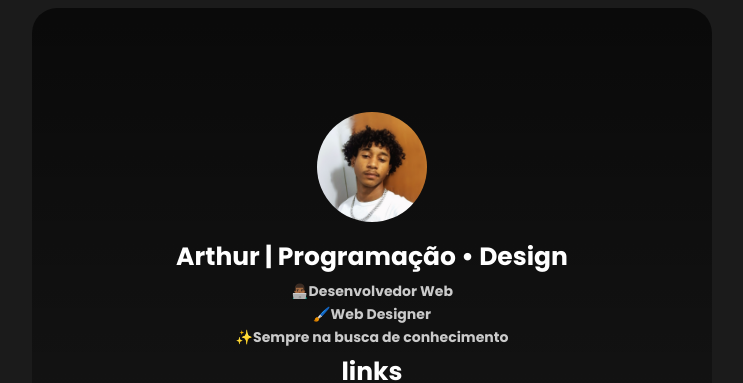
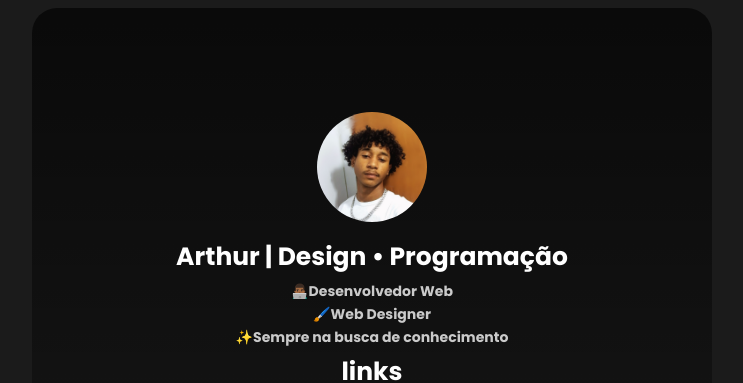
Before and after one commit to arthurtrifi/card-page-atr, a plain HTML site: page index.html in a window 1280 px wide. Shown: the top 383 px of the page, without its empty margins (268-1011 px from the left). Drawn offline with Linux system fonts and the light colour scheme.

Commit message:
Update index.html

```diff
--- a/index.html
+++ b/index.html
@@ -12,7 +12,7 @@
     <div class="conteiner">
         <header>
             <img src="Design sem nome.png" alt="foto-arthur">
-            <h1 class="name">Arthur | Programação • Design</h1>
+            <h1 class="name">Arthur | Design • Programação</h1>
             <div class="details">
                 <h3>👨🏾‍💻Desenvolvedor Web</h3>
                 <h3>🖌️Web Designer</h3>
```
